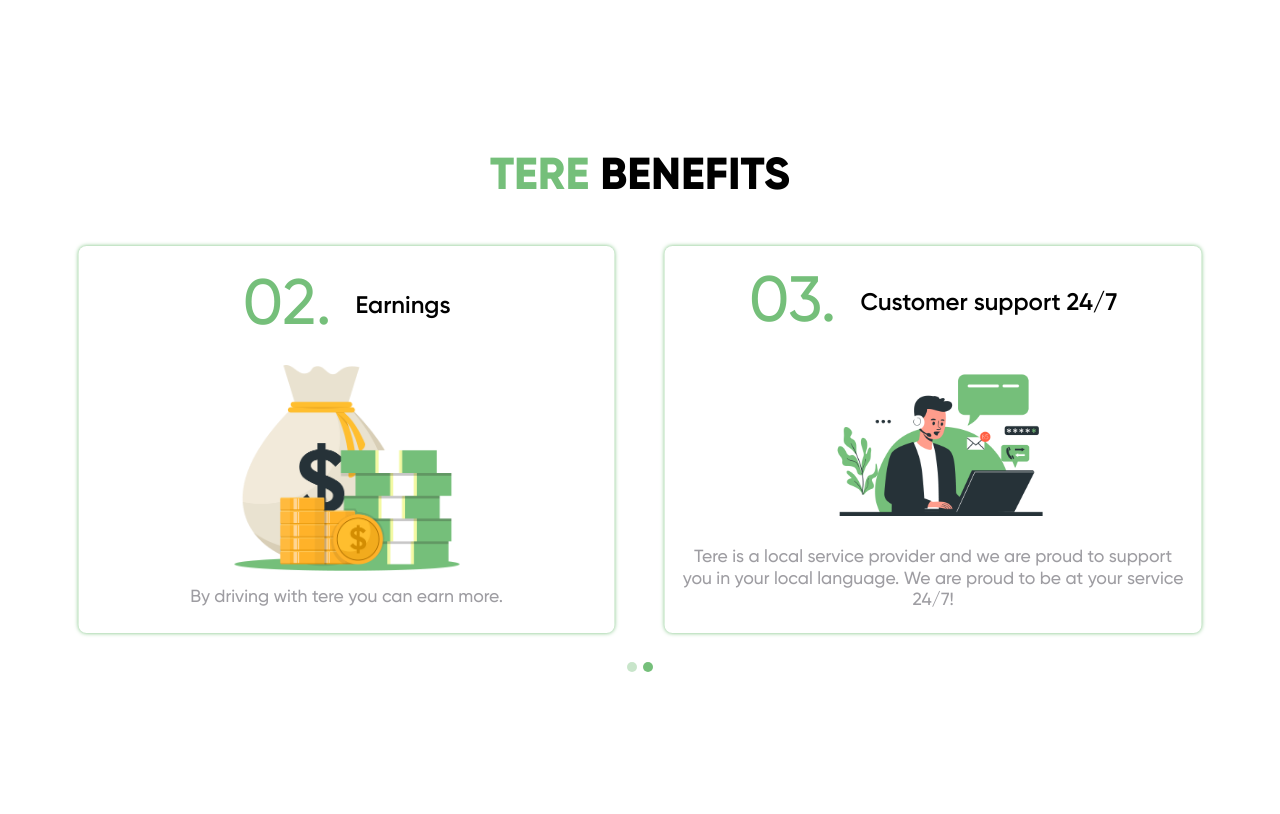
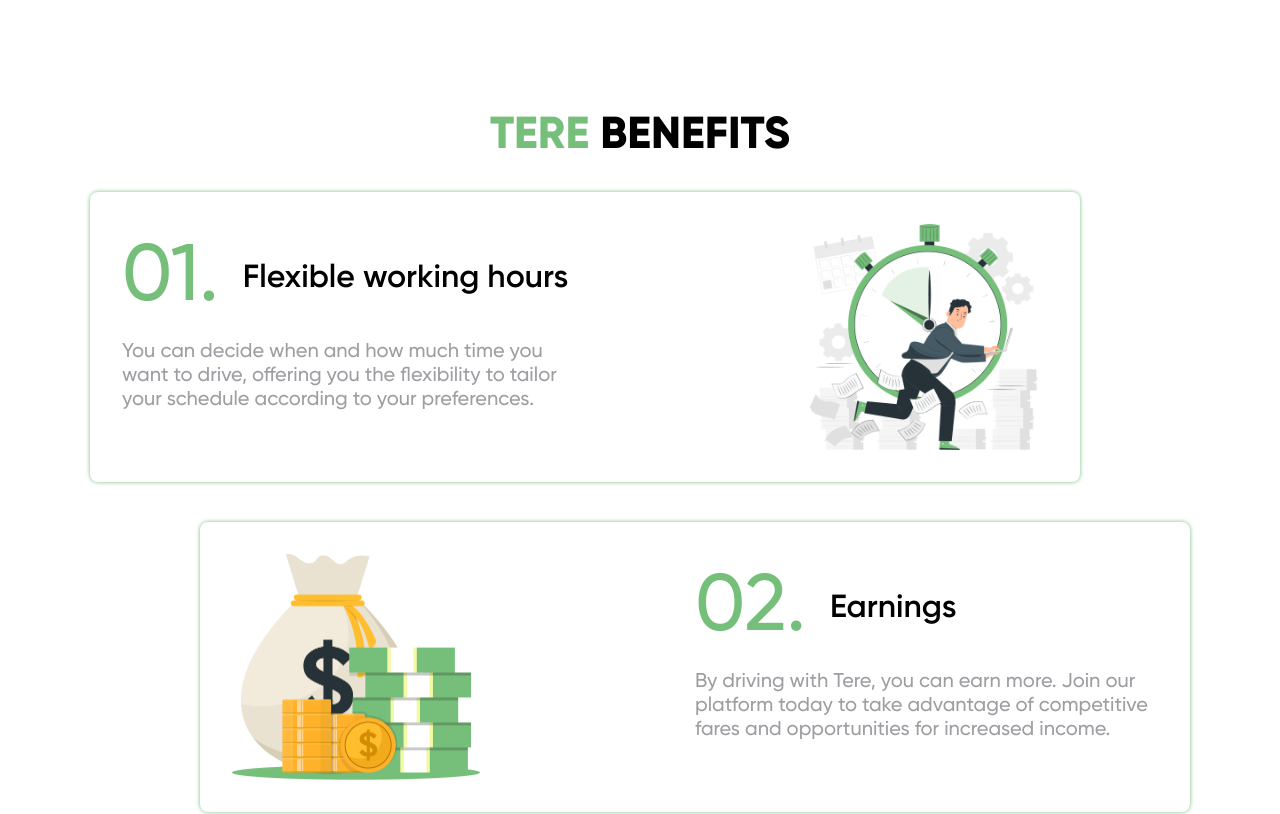
Before and after one commit to alpet95/tere, a Next.js app: page / in a window 1280 px wide. Shown: the part 1860-2674 px from the top of the page. Before the commit the page ends 2571 px from the top, so only its background shows below. Built offline with nearby package versions, Linux system fonts and the light colour scheme.

Commit message:
feat: create desktop version

```diff
--- a/src/components/home/Benefits.module.scss
+++ b/src/components/home/Benefits.module.scss
@@ -9,7 +9,6 @@
   margin: 0.5rem 0;
 
   font-weight: 800;
-  line-height: 2;
   text-align: center;
   text-transform: uppercase;
 }
@@ -80,12 +79,113 @@
   text-align: center;
 }
 
+.benefits-block {
+  display: none;
+}
+
 @media screen and (min-width: 769px) {
   .swiper-block {
-    max-width: none;
+    display: none;
   }
 
-  .swiper-item {
-    height: auto;
+  .benefits-block {
+    display: flex;
+    flex-direction: column;
+    justify-content: center;
+    row-gap: 2.5rem;
+
+    margin: 1.5rem auto;
+    max-width: 1100px;
+  }
+
+  .benefits-item {
+    display: flex;
+    column-gap: 2rem;
+
+    margin: 0 auto;
+    padding: 1.5rem 1rem;
+    width: 90%;
+
+    box-shadow: 0 0 4px theme.$color-green;
+    border-radius: 0.5rem;
+
+    &:nth-of-type(even) {
+      flex-direction: row-reverse;
+    }
+
+    &-text {
+      flex: 1;
+    }
+
+    &-title {
+      display: flex;
+      align-items: center;
+      margin-bottom: 0.5rem;
+
+      font-size: 1.5rem;
+      line-height: 1.2;
+      font-weight: 600;
+      text-align: left;
+
+      span {
+        margin-right: 1.5rem;
+
+        font-size: 4rem;
+        font-weight: 500;
+        line-height: 1.35;
+        color: theme.$color-green;
+      }
+    }
+
+    &-description {
+      margin: 0.5rem 0;
+      font-size: 1.1rem;
+      font-weight: 500;
+      line-height: 1.2;
+      color: theme.$color-grey-200;
+    }
+
+    &-image {
+      flex: 1;
+      object-fit: contain;
+    }
   }
 }
+
+@media screen and (min-width: 1025px) {
+  .benefits-item {
+    justify-content: space-between;
+    margin: 0;
+    padding: 2rem;
+
+    &:nth-of-type(odd) {
+      align-self: flex-start;
+    }
+
+    &:nth-of-type(even) {
+      align-self: flex-end;
+    }
+
+    &-text {
+      max-width: 50%;
+    }
+
+    &-title {
+      margin-bottom: 0.5rem;
+      font-size: 2rem;
+
+      span {
+        font-size: 5rem;
+      }
+    }
+
+    &-description {
+      font-size: 1.25rem;
+    }
+
+    &-image {
+      max-width: 248px;
+      height: 226px;
+    }
+  }
+}
--- a/src/components/home/Benefits.tsx
+++ b/src/components/home/Benefits.tsx
@@ -6,12 +6,20 @@
 import { PaginationOptions, AutoplayOptions } from "swiper/types";
 
 import { addGreenToHeading } from "@/helpers/utilities";
+import { BenefitsDataType } from "@/types/benefits";
 
 import classes from "./Benefits.module.scss";
 
-const Benefits = () => {
-  const heading = "Tere Benefits";
+interface BenefitsProps {
+  data: BenefitsDataType;
+}
+
+const Benefits = (props: BenefitsProps) => {
+  const { data } = props;
+
+  const heading = data.text.heading;
   const formattedHeading = addGreenToHeading(heading);
+  const slides = data.slides;
 
   const pagination: PaginationOptions = {
     el: ".pagination-container",
@@ -28,56 +36,8 @@
       slidesPerView: 2,
       slidesPerGroup: 2,
       spaceBetween: 50,
-      autoHeight: false,
     },
   };
-
-  const slides = [
-    {
-      id: "slide-1",
-      image: {
-        src: "/images/benefits/benefits-image-1.png",
-        alt: "Benefits Image 1",
-      },
-      text: {
-        title: {
-          span: "01. ",
-          text: "Flexible working hours",
-        },
-        description:
-          "You can decide when, and how much time you want to drive.",
-      },
-    },
-    {
-      id: "slide-2",
-      image: {
-        src: "/images/benefits/benefits-image-2.png",
-        alt: "Benefits Image 2",
-      },
-      text: {
-        title: {
-          span: "02. ",
-          text: "Earnings",
-        },
-        description: "By driving with tere you can earn more.",
-      },
-    },
-    {
-      id: "slide-3",
-      image: {
-        src: "/images/benefits/benefits-image-3.png",
-        alt: "Benefits Image 3",
-      },
-      text: {
-        title: {
-          span: "03. ",
-          text: "Customer support 24/7",
-        },
-        description:
-          "Tere is a local service provider and we are proud to support you in your local language. We are proud to be at your service 24/7!",
-      },
-    },
-  ];
 
   return (
     <section className={classes.section}>
@@ -94,7 +54,6 @@
           spaceBetween={150}
           speed={500}
           breakpoints={breakpoints}
-          // autoHeight
         >
           {slides.map((slide) => {
             const key = slide.id;
@@ -128,6 +87,38 @@
           className={`pagination-container ${classes["swiper-pagination"]}`}
         ></div>
       </div>
+
+      <div className={classes["benefits-block"]}>
+        {slides.map((slide) => {
+          const key = slide.id;
+          const src = slide.image.src;
+          const alt = slide.image.alt;
+          const title = slide.text.title.text;
+          const span = slide.text.title.span;
+          const description = slide.text.description;
+
+          return (
+            <div className={classes["benefits-item"]} key={key}>
+              <div className={classes["benefits-item-text"]}>
+                <h4 className={classes["benefits-item-title"]}>
+                  <span>{span}</span>
+                  {title}
+                </h4>
+                <p className={classes["benefits-item-description"]}>
+                  {description}
+                </p>
+              </div>
+              <Image
+                className={classes["benefits-item-image"]}
+                src={src}
+                alt={alt}
+                width={225}
+                height={173}
+              />
+            </div>
+          );
+        })}
+      </div>
     </section>
   );
 };
--- a/src/components/home/HowItWorks.module.scss
+++ b/src/components/home/HowItWorks.module.scss
@@ -9,7 +9,6 @@
   margin: 0.5rem 0;
 
   font-weight: 800;
-  line-height: 2;
   text-align: center;
   text-transform: uppercase;
 }
--- a/src/components/home/HowItWorks.tsx
+++ b/src/components/home/HowItWorks.tsx
@@ -42,7 +42,6 @@
       slidesPerView: 2,
       slidesPerGroup: 2,
       spaceBetween: 50,
-      autoHeight: false,
     },
   };
 
@@ -91,7 +90,6 @@
           speed={500}
           breakpoints={breakpoints}
           loop
-          // autoHeight
         >
           {slides.map((slide) => {
             const key = slide.id;
--- /dev/null
+++ b/src/data/home/benefits.json
@@ -0,0 +1,50 @@
+{
+  "page": "benefits",
+  "text": {
+    "heading": "Tere Benefits"
+  },
+  "slides": [
+    {
+      "id": "slide-1",
+      "image": {
+        "src": "/images/benefits/benefits-image-1.png",
+        "alt": "Benefits Image 1"
+      },
+      "text": {
+        "title": {
+          "span": "01. ",
+          "text": "Flexible working hours"
+        },
+        "description": "You can decide when and how much time you want to drive, offering you the flexibility to tailor your schedule according to your preferences."
+      }
+    },
+    {
+      "id": "slide-2",
+      "image": {
+        "src": "/images/benefits/benefits-image-2.png",
+        "alt": "Benefits Image 2"
+      },
+      "text": {
+        "title": {
+          "span": "02. ",
+          "text": "Earnings"
+        },
+        "description": "By driving with Tere, you can earn more. Join our platform today to take advantage of competitive fares and opportunities for increased income."
+      }
+    },
+    {
+      "id": "slide-3",
+      "image": {
+        "src": "/images/benefits/benefits-image-3.png",
+        "alt": "Benefits Image 3"
+      },
+      "text": {
+        "title": {
+          "span": "03. ",
+          "text": "Customer support 24/7"
+        },
+        "description": "Tere is a local service provider and we are proud to support you in your local language. We are proud to be at your service 24/7!"
+      }
+    }
+  ]
+}
--- a/src/pages/index.tsx
+++ b/src/pages/index.tsx
@@ -11,8 +11,9 @@
 import { HeroDataType } from "@/types/hero";
 import { PhoneFormDataType } from "@/types/phone-form";
 import { HowItWorksDataType } from "@/types/how-it-works";
+import { BenefitsDataType } from "@/types/benefits";
 
-type ComponentDataType = HeroDataType | PhoneFormDataType | HowItWorksDataType;
+type ComponentDataType = HeroDataType | PhoneFormDataType | HowItWorksDataType | BenefitsDataType;
 type ComponentMapDataType = {
   [key: string]: ComponentDataType;
 };
@@ -21,7 +22,7 @@
   data: ComponentDataType[];
 }
 
-const components = ["hero", "phone-form", "how-it-works"];
+const components = ["hero", "phone-form", "how-it-works", "benefits"];
 
 const Home = (props: HomeProps) => {
   const { data } = props;
@@ -59,11 +60,17 @@
                 data={componentData as HowItWorksDataType}
               />
             );
+          case "benefits":
+            return (
+              <Benefits
+                key={componentData.page}
+                data={componentData as BenefitsDataType}
+              />
+            );
           default:
             return null;
         }
       })}
-      <Benefits />
     </Fragment>
   );
 };
--- /dev/null
+++ b/src/types/benefits.ts
@@ -0,0 +1,22 @@
+export interface BenefitsDataType {
+  page: string;
+  text: {
+    heading: string;
+  };
+  slides: [
+    {
+      id: string;
+      image: {
+        src: string;
+        alt: string;
+      };
+      text: {
+        title: {
+          span: string;
+          text: string;
+        };
+        description: string;
+      };
+    }
+  ];
+}
```
